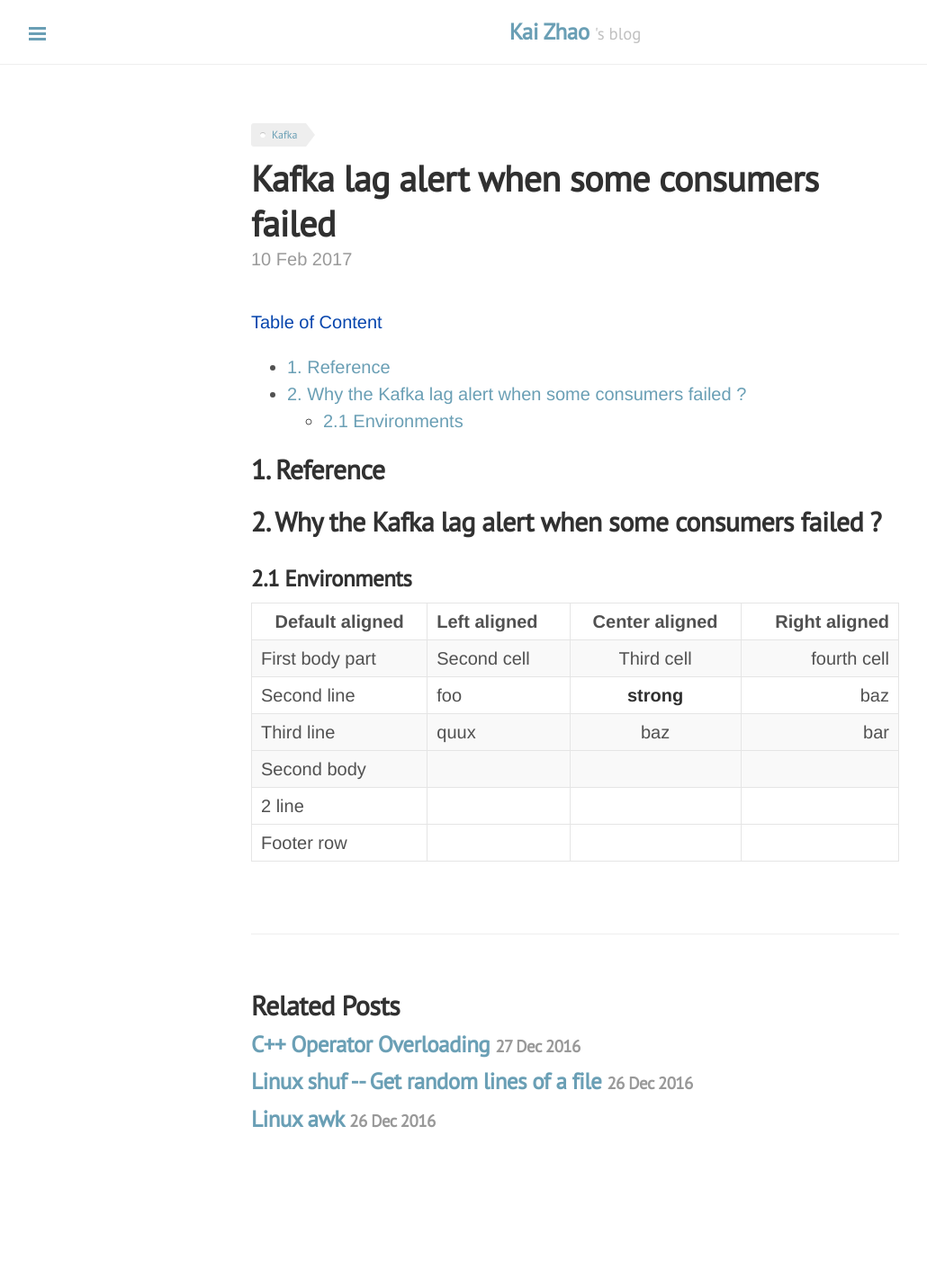
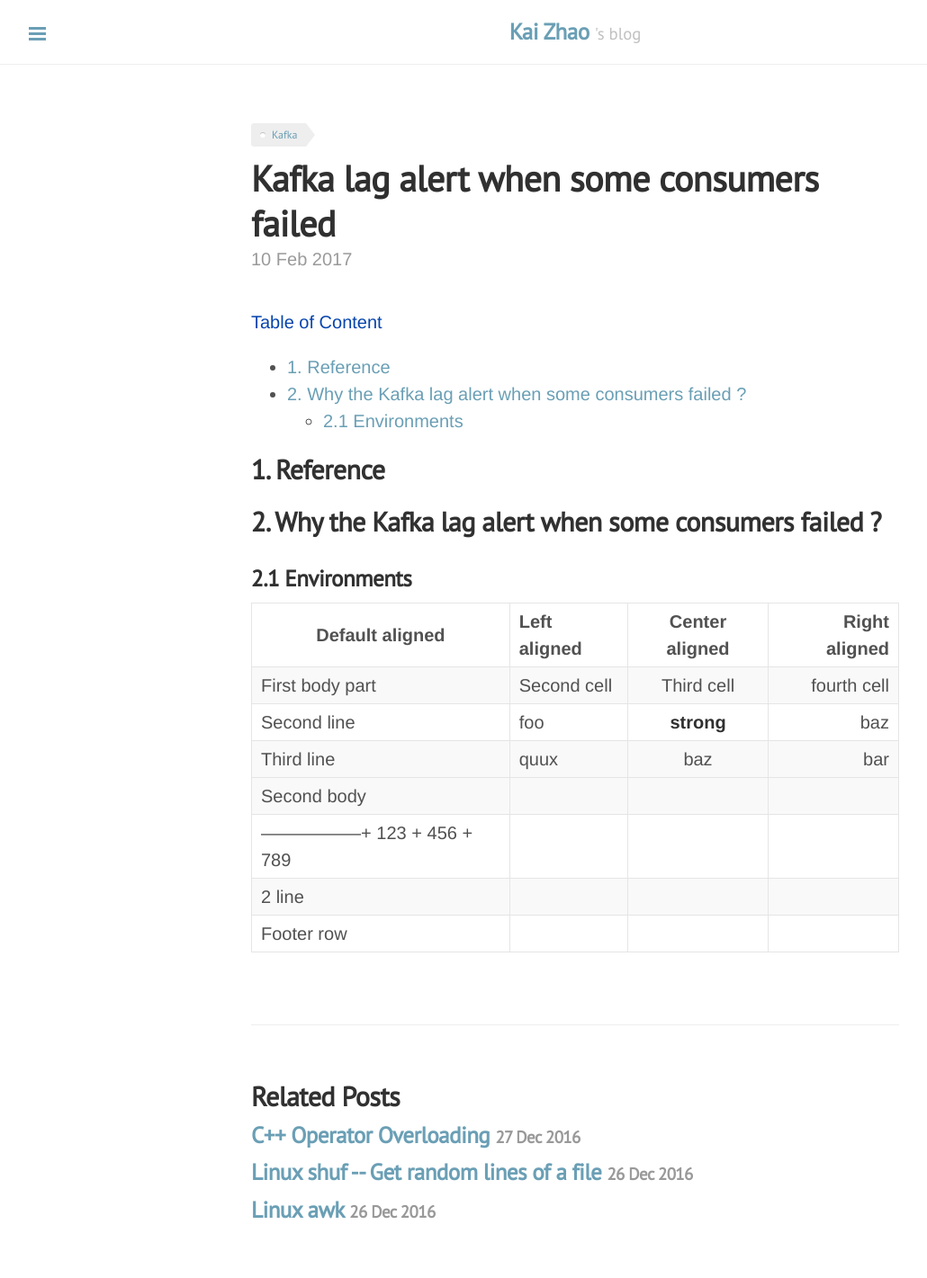
Before and after one commit to loverszhaokai/loverszhaokai.github.io, a Jekyll site: the page built from _posts/2017-02-10-Kafka-lag-alert-when-some-consumers-failed.md, in a window 1280 px wide. Shown: the whole page at 90% size, without its empty margins (1-1031 px from the left). Built offline with Jekyll 4.4.1, drawn with Linux system fonts in a browser that asks for light colours; nearby versions of some CDN libraries; comment, search, counter and statistics services are not loaded; before the commit the page ends 1320 px from its top, so only the background shows below that.

Commit message:
Add post

```diff
--- a/_posts/2017-02-10-Kafka-lag-alert-when-some-consumers-failed.md
+++ b/_posts/2017-02-10-Kafka-lag-alert-when-some-consumers-failed.md
@@ -29,6 +29,7 @@ analytics: true
 | Third line      |quux        | baz             | bar            |
 |-----------------+------------+-----------------+----------------|
 | Second body     |            |                 |                |
+|-----------------+ 123        + 456             + 789            |
 | 2 line          |            |                 |                |
 |=================+============+=================+================|
 | Footer row      |            |                 |                |
```
